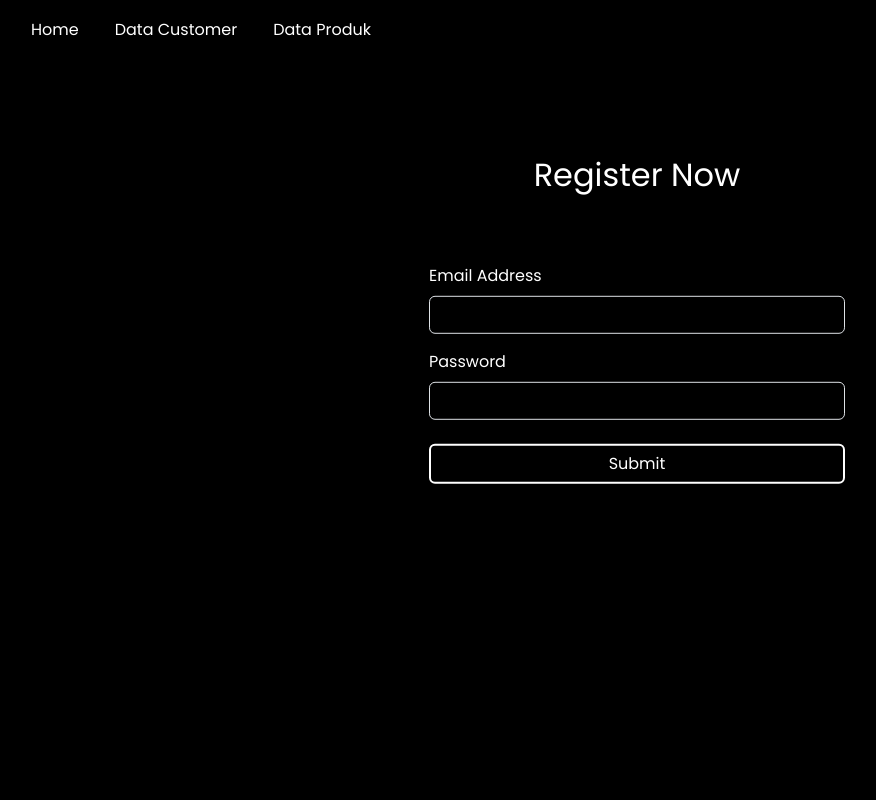
After one commit to inimicin/crm, a PHP site: page /pages/login.php in a window 1280 px wide. The commit adds this page. Shown: the whole page, without its empty margins (3-879 px from the left). Run offline with PHP 8.4, Linux system fonts and the light colour scheme; some libraries are stand-ins or nearby versions.

Commit message:
add login screen

```diff
--- a/index.php
+++ b/index.php
@@ -1,3 +1,5 @@
 <?php
 
 ?>
+
+<a href="./login.php" style="position: absolute;top: 10px;end: 10px;"><button type="button" class="btn btn-danger">Logout</button></a>
--- a/pages/home.php
+++ b/pages/home.php
@@ -20,7 +20,7 @@ include('../script/customer.php');
     <script src="https://kit.fontawesome.com/eff27b1688.js" crossorigin="anonymous"></script>
 </head>
 
-<body class="bg-dark" style="position: relative;height: 100vh;">
+<body class="bg-dark" style="position: relative;height: 100vh;width: 100vw;">
     <main-header active="home"></main-header>
     <div class="container-fluid w-100 p-0">
         <div class="container" style="width: fit-content;margin-bottom: 100px !important;">
--- /dev/null
+++ b/pages/login.php
@@ -0,0 +1,64 @@
+<?php
+
+if (isset($_POST['submit'])) {
+  if($_POST['email_address'] === 'osmycin.amelia21@students.unila.ac.id' && $_POST['password'] === 'Osmycin14') {
+    header('location: ./home.php');
+  }
+}
+
+?>
+
+<!DOCTYPE html>
+<html lang="en">
+
+<head>
+  <meta charset="UTF-8" />
+  <meta http-equiv="X-UA-Compatible" content="IE=edge" />
+  <meta name="viewport" content="width=device-width, initial-scale=1.0" />
+  <title>Register</title>
+  <link href="https://cdn.jsdelivr.net/npm/bootstrap@5.3.0-alpha3/dist/css/bootstrap.min.css" rel="stylesheet"
+    integrity="sha384-KK94CHFLLe+nY2dmCWGMq91rCGa5gtU4mk92HdvYe+M/SXH301p5ILy+dN9+nJOZ" crossorigin="anonymous">
+  <link rel="stylesheet" href="../style/general.css">
+  <link rel="stylesheet" href="../style/component.css">
+  <script src="https://cdn.jsdelivr.net/npm/bootstrap@5.3.0-alpha3/dist/js/bootstrap.bundle.min.js"
+    integrity="sha384-ENjdO4Dr2bkBIFxQpeoTz1HIcje39Wm4jDKdf19U8gI4ddQ3GYNS7NTKfAdVQSZe"
+    crossorigin="anonymous"></script>
+  <script src="../script/Header.js"></script>
+  <script src="https://kit.fontawesome.com/eff27b1688.js" crossorigin="anonymous"></script>
+</head>
+
+<body style="background-color: black">
+  <main-header active="register"></main-header>
+  <div class="container-fluid main-body w-100" style="height: 100vh">
+    <div class="container-fluid form-container px-5" style="
+          width: 40%;
+          padding-right: 50px;
+          position: absolute;
+          top: 40%;
+          left: 50%;
+          transform: translate(-50%, -50%);
+        ">
+      <form method="POST" action='./login.php'>
+        <h2 class="text-center" style="color: white; margin-bottom: 70px;">Register Now</h2>
+        <div class="mb-3">
+          <label for="email_address" class="form-label" style="color: white;">Email Address</label>
+          <input type="email" class="form-control" id="email_address" name="email_address">
+        </div>
+        <div class="mb-3">
+          <label for="password" class="form-label" style="color: white;">Password</label>
+          <input type="password" class="form-control" id="password" name="password">
+        </div>
+        <button type="submit" class="btn btn-primary btn-save mt-2 w-100" name='submit'>Submit</button>
+      </form>
+    </div>
+    <div class="container-fluid container-image h-100 mx-0" style="
+        width: 40%;
+          position: absolute;
+          top: 50%;
+          left: 60%;
+          transform: translate(0, -50%);
+        "></div>
+  </div>
+</body>
+
+</html>
```
